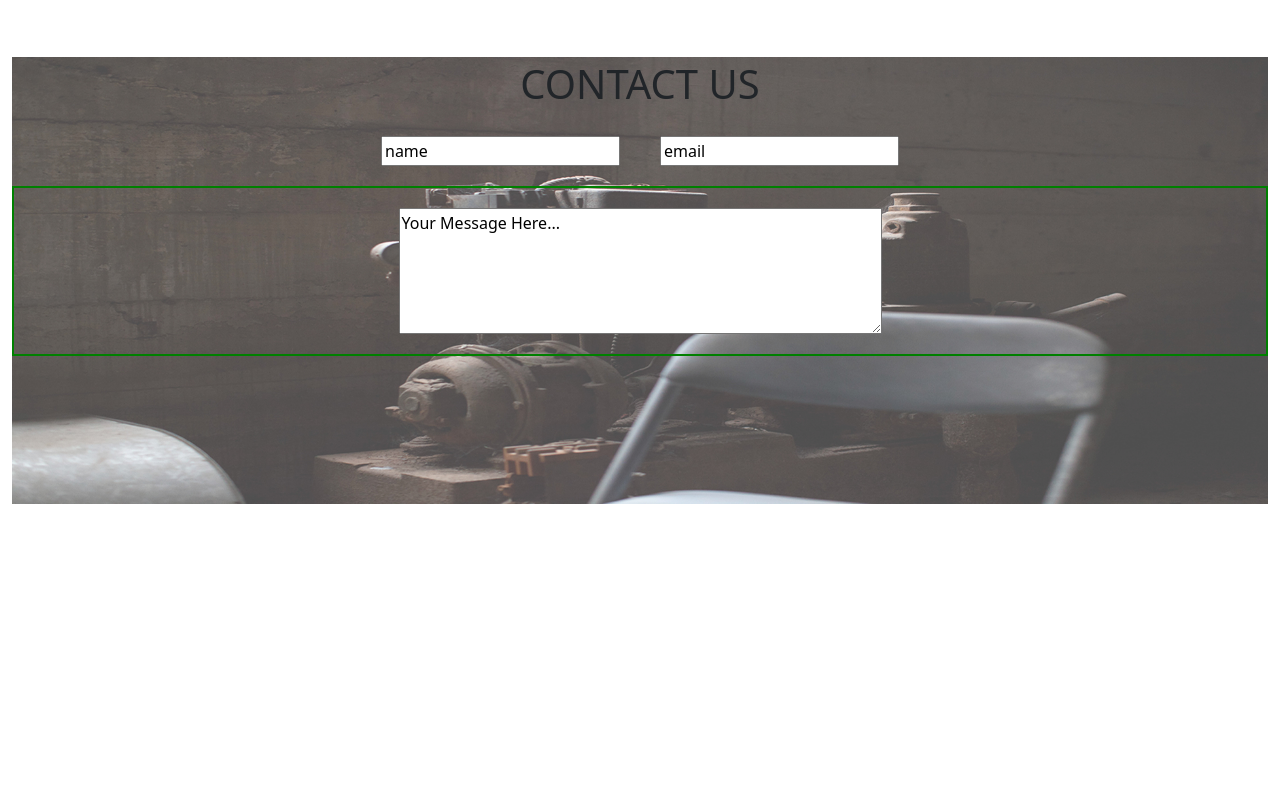
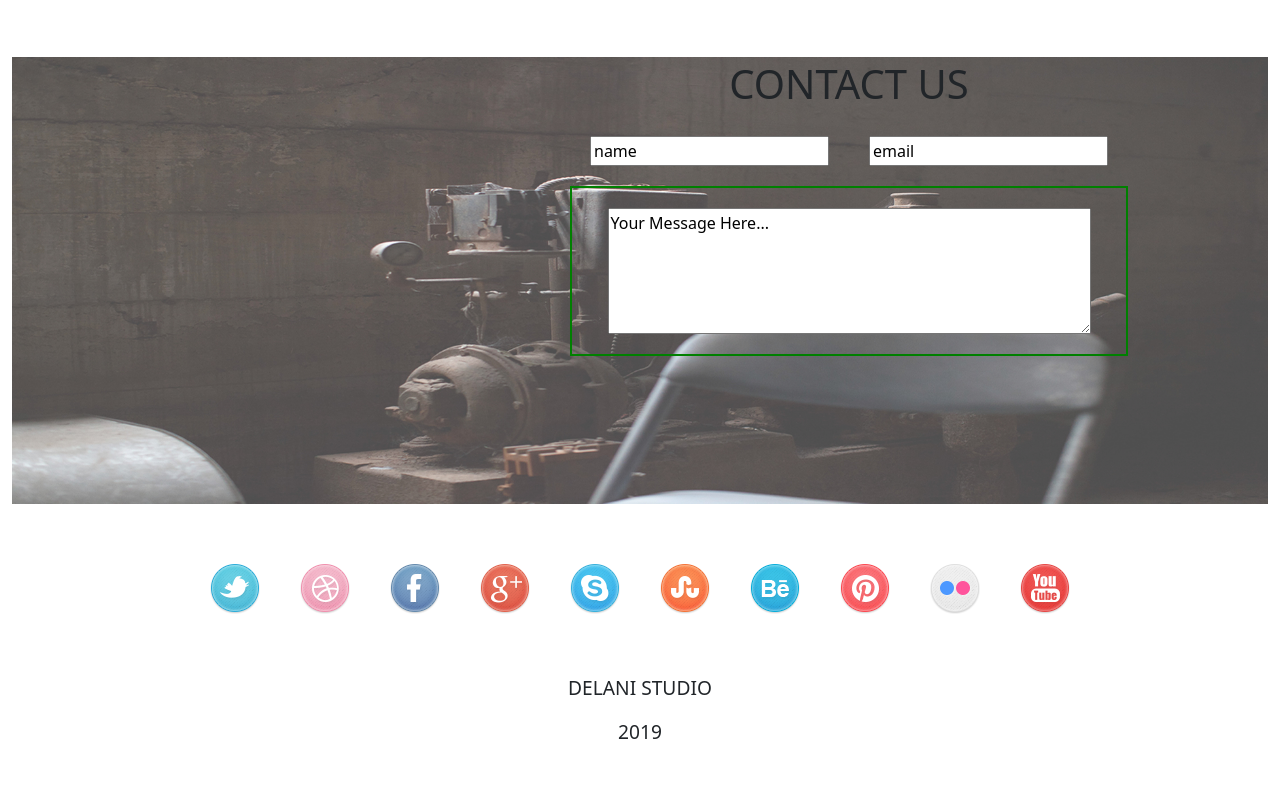
Before and after one commit to Daniel-Muruthi/Delani_Studio, a plain HTML site: page index.html in a window 1280 px wide. Shown: the part 2354-3157 px from the top of the page. Drawn offline with Linux system fonts and the light colour scheme.

Commit message:
This will add the footer part for the socials

```diff
--- a/index.html
+++ b/index.html
@@ -153,6 +153,50 @@
                     </div>
                 </div>
             </div>
+            <div class="page6">
+                <div class="socials">
+                    <div class="socialogos">
+                        <div class="tweet">
+                            <img src="./assets/social_icons/twitter.png">
+                        </div>
+                        <div class="dribble">
+                            <img src="./assets/social_icons/dribble.png">
+                        </div>
+                        <div class="fb">
+                            <img src="./assets/social_icons/facebook.png">
+                        </div>
+                        <div class="gplus">
+                            <img src="./assets/social_icons/g_plus.png">
+                        </div>
+                        <div class="skype">
+                            <img src="./assets/social_icons/skype.png">
+                        </div>
+                        <div class="stumble">
+                            <img src="./assets/social_icons/stumble_upon.png">
+                        </div>
+                        <div class="behance">
+                            <img src="./assets/social_icons/behance.png">
+                        </div>
+                        <div class="pinterest">
+                            <img src="./assets/social_icons/pinterest.png">
+                        </div>
+                        <div class="flikr">
+                            <img src="./assets/social_icons/flickr.png">
+                        </div>
+                        <div class="uTube">
+                            <img src="./assets/social_icons/you_tube.png">
+                        </div>
+                    </div>
+                    <div class="socialText">
+                        <p>
+                            DELANI STUDIO
+                        </p>
+                        <P>
+                            2019
+                        </P>
+                    </div>
+                </div>
+            </div>
         </div>
     </div>
 </body>
--- a/style.css
+++ b/style.css
@@ -89,7 +89,8 @@
     padding:20px;
 }
 .fiveText{
-    transform:translate(0%, -150%)
+    position:absolute;
+    transform:translate(100%, -150%);
 }
 .contactUs img{
     width:100%;
@@ -114,3 +115,16 @@
 .name, .email, .message{
     padding:20px;
 }
+.socialogos{
+    display:flex;
+    justify-content:center;
+    padding-top:40px;
+}
+.socialText{
+    text-align:center;
+    padding:40px;
+    font-size:larger;
+}
+.socialogos>div{
+    padding:20px;
+}
```
